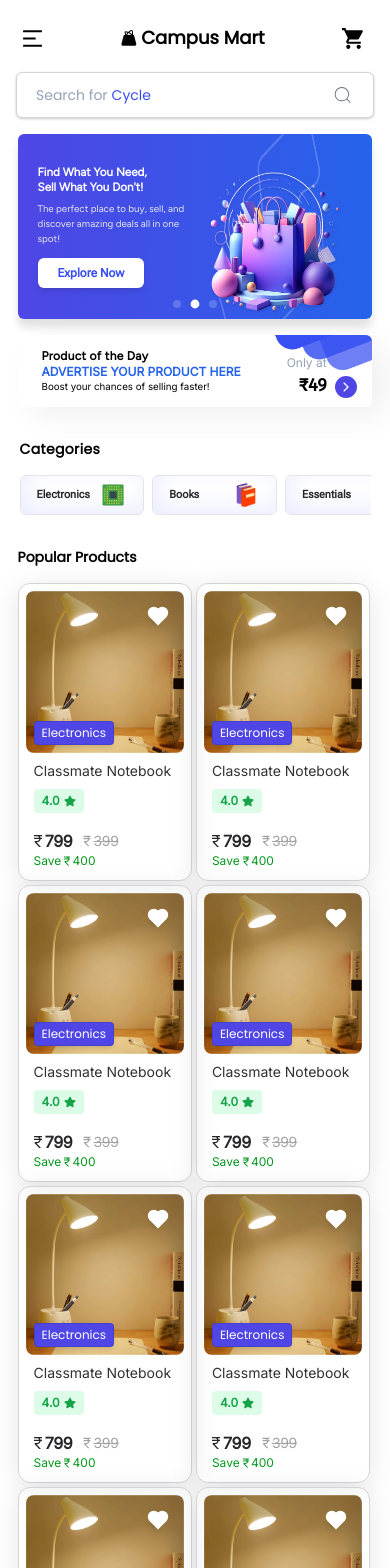
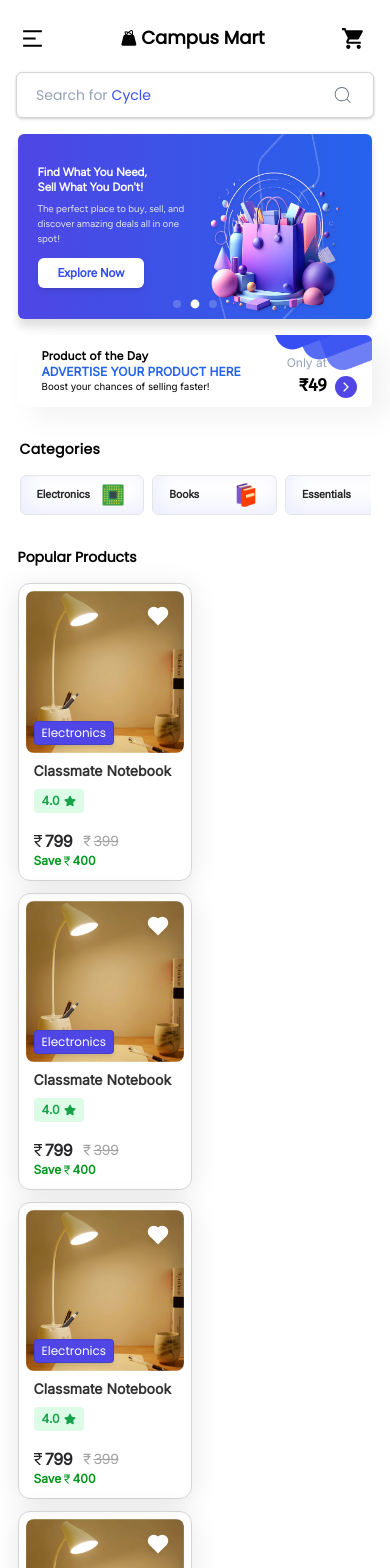
Before and after one commit to SarthakKrishak/Campus_Mart, a React (Vite) app in the folder frontend/: page / in a window 390 px wide. Shown: the top 1568 px of the page. Built offline with nearby package versions, Linux system fonts and the light colour scheme; the HTML template or start-up script is replaced by a standard one; a web font is replaced by a local one.

Commit message:
front_fix10

```diff
--- a/frontend/src/Components/ProductCard.jsx
+++ b/frontend/src/Components/ProductCard.jsx
@@ -12,7 +12,7 @@ const ProductCard = () => {
     <Link
       onClick={handleClick}
       to={"/product"}
-      className="lg:w-[21.3vw] w-[44.7vw] md:w-[29vw] rounded-xl overflow-hidden shadow-[0px_4.115523815155029px_28.808666229248047px_0px_rgba(0,0,0,0.10)] outline outline-1 outline-offset-[-1.03px] outline-zinc-300 hover:shadow-sm animation duration-300 ease-linear hover:scale-105"
+      className="lg:w-[28vw] w-[44.7vw] md:w-[29vw] rounded-xl overflow-hidden shadow-[0px_4.115523815155029px_28.808666229248047px_0px_rgba(0,0,0,0.10)] outline outline-1 outline-offset-[-1.03px] outline-zinc-300 hover:shadow-sm animation duration-300 ease-linear hover:scale-105"
     >
       <div className="md:p-3 p-2 w-full h-[21vh] lg:h-[19vh] xl:h-[40vh] object-contain relative">
         <button
@@ -36,7 +36,7 @@ const ProductCard = () => {
         />
       </div>
 
-      <h1 className="pb-2 pl-4 lg:text-[1.6vw] xl:text-[1.3vw] text-sm font-medium text-[#313131] font-inter xl:mt-3">
+      <h1 className="pb-2 pl-4 lg:text-[1.6vw] xl:text-[1.3vw] text-sm font-semibold text-[#313131] font-inter xl:mt-1">
         Classmate Notebook
       </h1>
       <div className="flex md:gap-2 gap-5 pl-4">
@@ -64,7 +64,7 @@ const ProductCard = () => {
           </h2>
         </div>
         <div className="flex items-center pl-1">
-          <h2 className="text-[#06981E] font-inter lg:text-sm font-medium text-xs flex items-center">
+          <h2 className="text-[#06981E] font-inter lg:text-sm font-bold text-xs flex items-center">
             <h3>Save</h3>
             <div className="flex items-center">
               <span className="mr-[-0.2vw]">
--- a/frontend/src/Pages/Home.jsx
+++ b/frontend/src/Pages/Home.jsx
@@ -423,7 +423,7 @@ const Home = () => {
           <h1 className="w-[90vw] lg:text-[2vw] xl:text-[1.7vw] md:text-[2.1vw] text-sm font-bold font-poppins">
             Popular Products
           </h1>
-          <div className="w-full flex flex-wrap lg:shrink-0 mt-2 lg:gap-2 xl:gap-4 gap-1 ">
+          <div className="w-full flex flex-wrap lg:shrink-0 mt-2 lg:gap-4 xl:gap-4 gap-3 ">
             <ProductCard />
             <ProductCard />
             <ProductCard />
--- a/frontend/src/Pages/PricingModel.jsx
+++ b/frontend/src/Pages/PricingModel.jsx
@@ -20,7 +20,7 @@ const PricingModel = () => {
         <h1 className="text-neutral-700 font-bold text-[5vw] sm:text-[3.1vw] md:text-[2.6vw] xl:text-[1.9vw] font-robotoFlex leading-7">
           Find the Perfect Plan for Your Needs!
         </h1>
-        <h4 className="text-neutral-400 text-[3.7vw] sm:text-[2.1vw] md:text-[1.8vw] xl:text-[1.2vw] font-poppins leading-7">
+        <h4 className="text-neutral-400 text-[3.2vw] sm:text-[2.1vw] md:text-[1.8vw] xl:text-[1.2vw] font-poppins md:leading-7 leading-5">
           Select from flexible plans designed for students, sellers, and buyers.
           Whether you're just getting started <br /> or need advanced features,
           we've got you covered!
```
